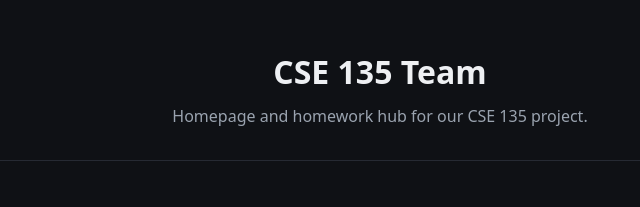
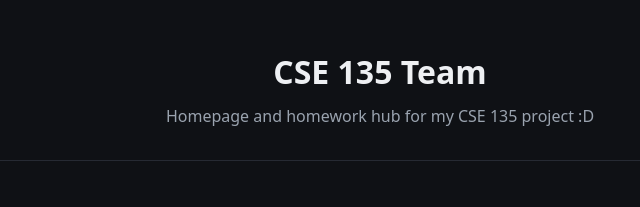
Before and after one commit to Eban-Covarrubias/eban.site, a plain HTML site: page index.html in a window 1280 px wide. Shown: the top 207 px of the page, 260-900 px from the left. Drawn offline with Linux system fonts and the light colour scheme.

Commit message:
wording change

```diff
--- a/index.html
+++ b/index.html
@@ -12,7 +12,7 @@
 <body>
   <header>
     <h1>CSE 135 Team</h1>
-    <p>Homepage and homework hub for our CSE 135 project.</p>
+    <p>Homepage and homework hub for my CSE 135 project :D</p>
   </header>
 
   <main>
```
